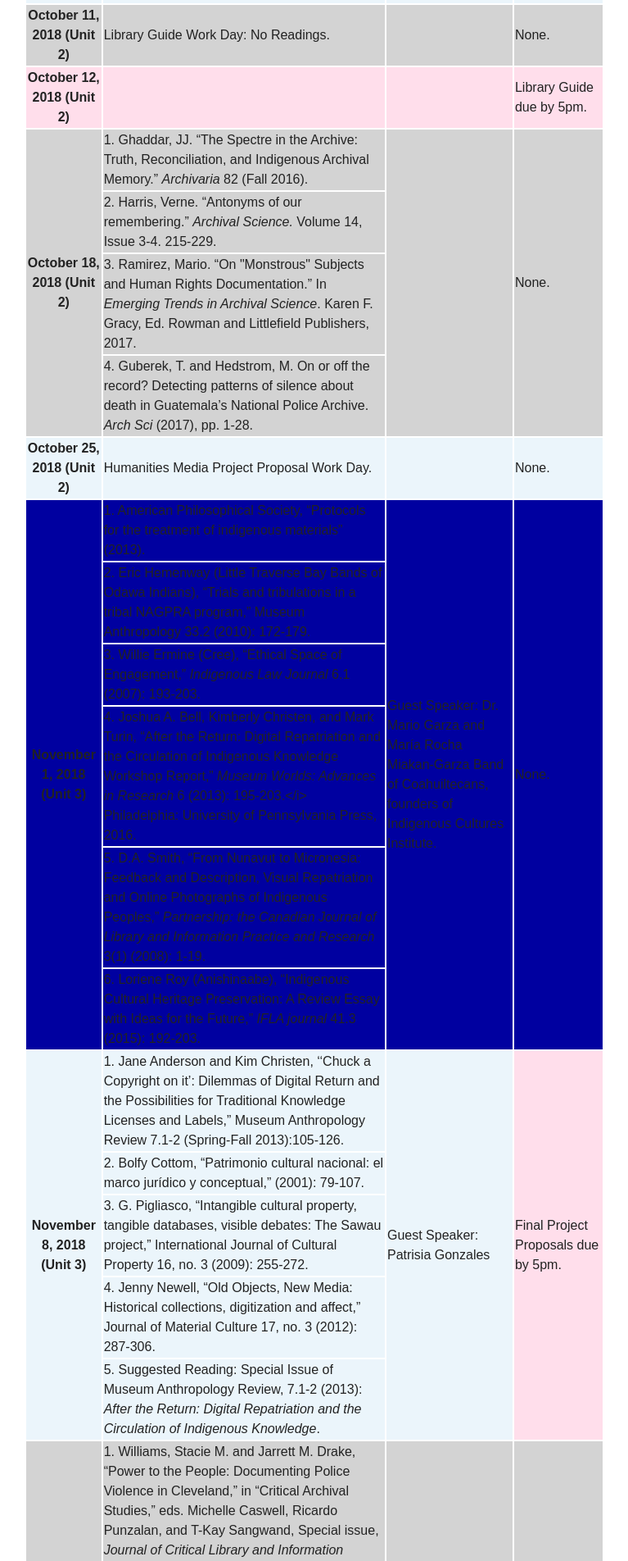
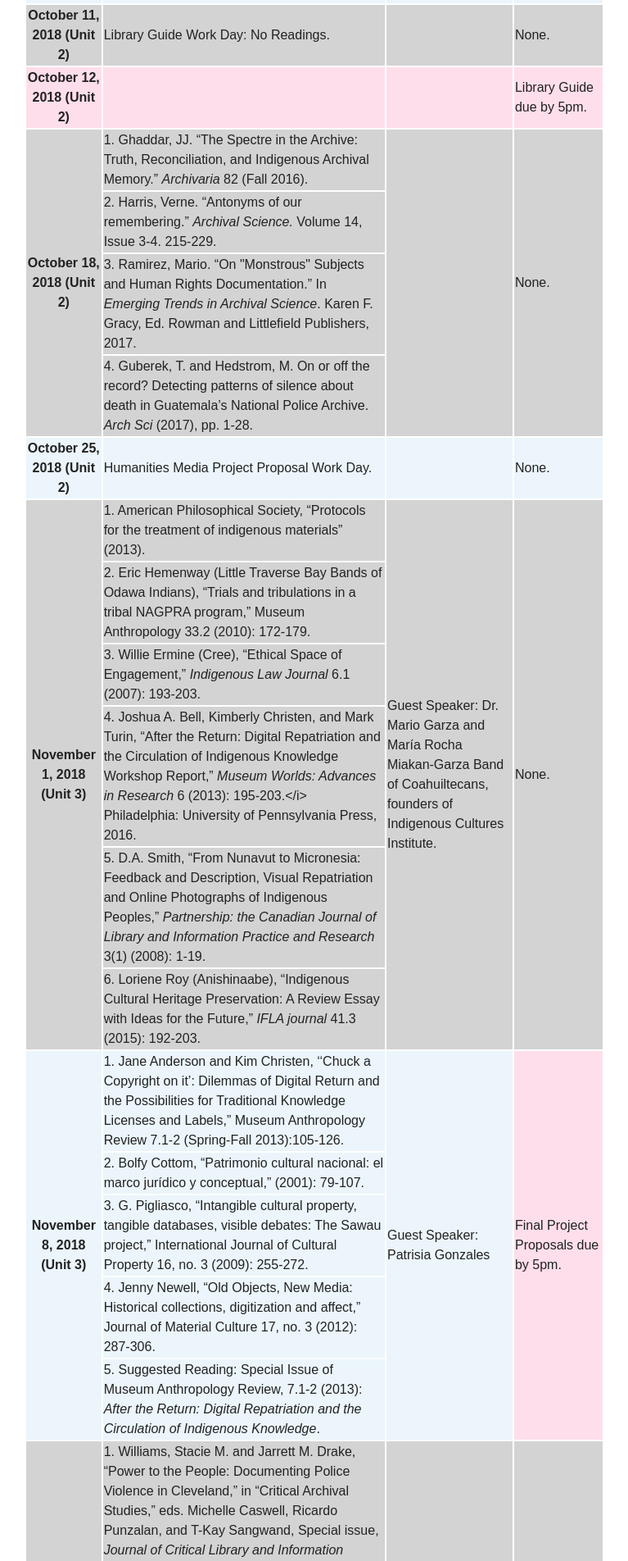
Before and after one commit to pilarvillanueva/criticalarchives, a Jekyll site: the page built from schedule/index.md, in a window 1280 px wide. Shown: the part 2385-4289 px from the top of the page at 82% size, without its empty margins (256-1023 px from the left). Built offline with Jekyll 4.4.1, drawn with Linux system fonts in a browser that asks for light colours; nearby versions of some CDN libraries.

Commit message:
coloring

```diff
--- a/schedule/index.md
+++ b/schedule/index.md
@@ -133,26 +133,26 @@ All readings are available either through the links on this website, or through
     <td rowspan="1"> None. </td>
   </tr>
 
-  <tr bgcolor="#LightGray">
+  <tr bgcolor="LightGray">
     <th rowspan="6">November 1, 2018 (Unit 3)</th>
     <td> 1. <a href="https://amphilsoc.org/library/protocols-for-indigenous-materials"> American Philosophical Society, “Protocols for the treatment of indigenous materials” (2013).</a></td>
     <td rowspan="6"><a href="https://mas.arizona.edu/user/patrisia-gonzales">Guest Speaker: Dr. Mario Garza and María Rocha
 Miakan-Garza Band of Coahuiltecans, founders of Indigenous Cultures Institute. </a> </td>
     <td rowspan="6"> None. </td>
   </tr>
-  <tr bgcolor="#LightGray">
+  <tr bgcolor="LightGray">
     <td align="left">2. Eric Hemenway (Little Traverse Bay Bands of Odawa Indians), “Trials and tribulations in a tribal NAGPRA program,” <a>Museum Anthropology</a> 33.2 (2010): 172-179. </td>
   </tr>
-  <tr bgcolor="#LightGray">
+  <tr bgcolor="LightGray">
     <td align="left">3. Willie Ermine (Cree), “Ethical Space of Engagement,” <i>Indigenous Law Journal</i> 6.1 (2007): 193-203. </td>
   </tr>
-  <tr bgcolor="#LightGray">
+  <tr bgcolor="LightGray">
     <td align="left">4. Joshua A. Bell, Kimberly Christen, and Mark Turin, “After the Return: Digital Repatriation and the Circulation of Indigenous Knowledge Workshop Report,” <i>Museum Worlds: Advances in Research</i> 6 (2013): 195-203.</i> Philadelphia: University of Pennsylvania Press, 2016.</td>
   </tr>
- <tr bgcolor="#LightGray">
+ <tr bgcolor="LightGray">
     <td align="left">5. D.A. Smith, “From Nunavut to Micronesia: Feedback and Description, Visual Repatriation and Online Photographs of Indigenous Peoples,” <i>Partnership: the Canadian Journal of Library and Information Practice and Research</i> 3(1) (2008): 1-19. </td>
   </tr>
- <tr bgcolor="#LightGray">
+ <tr bgcolor="LightGray">
     <td align="left">6. Loriene Roy (Anishinaabe), “Indigenous Cultural Heritage Preservation: A Review Essay with Ideas for the Future,” <i>IFLA journal</i> 41.3 (2015): 192-203. </td>
   </tr>
 
```
